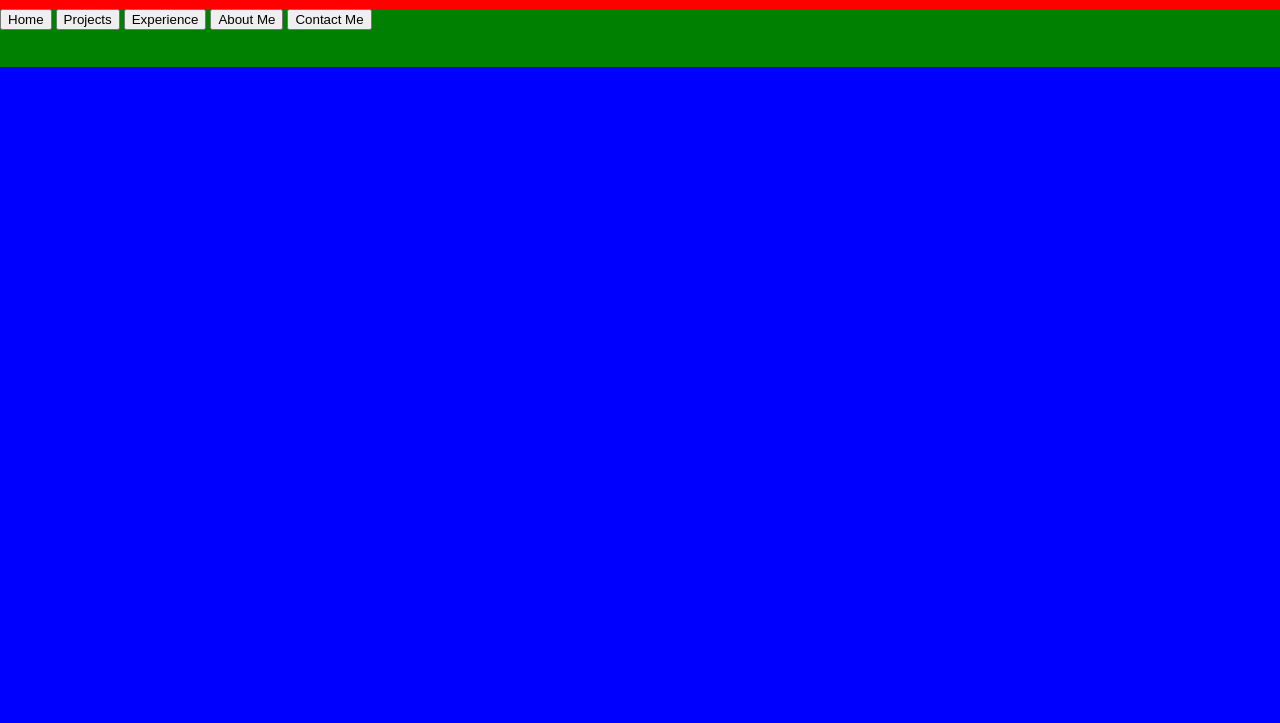
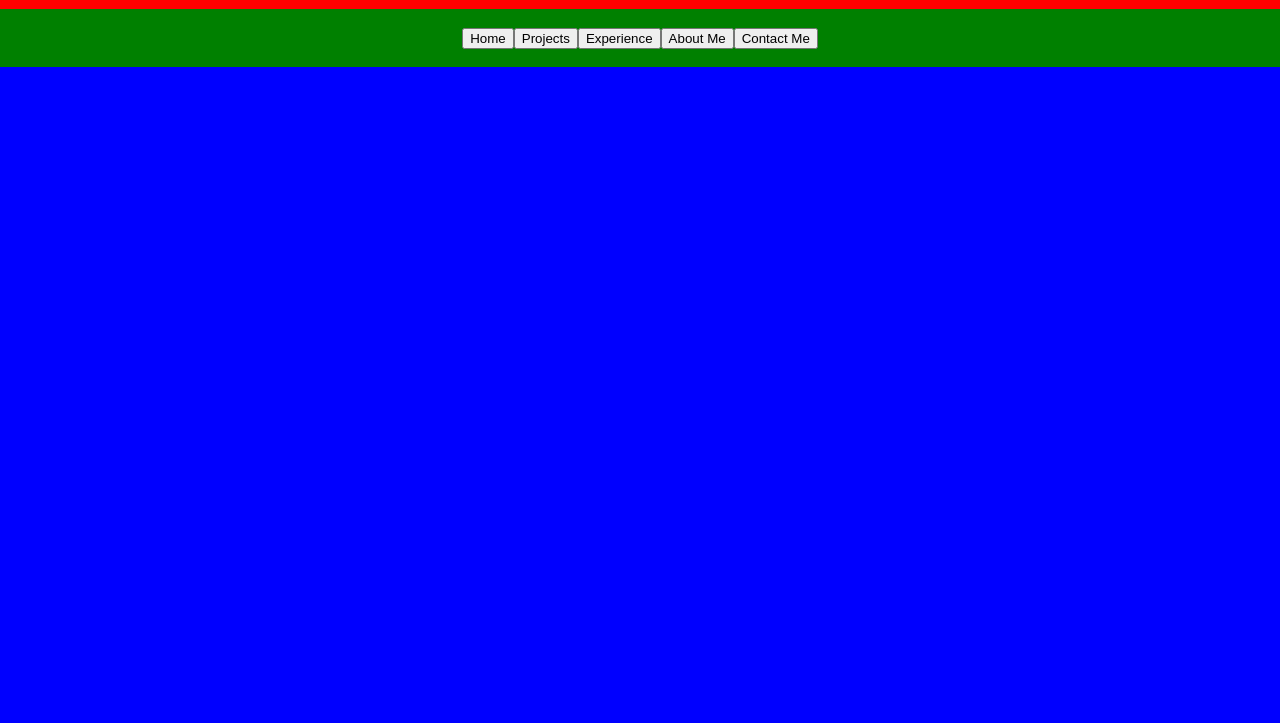
Before and after one commit to sestissi16/PortfolioWebsite, a plain HTML site: page index.html in a window 1280 px wide. Shown: the part 77-800 px from the top of the page. Drawn offline with Linux system fonts and the light colour scheme; a web font is replaced by a local one.

Commit message:
Made nav a flex box and arranged the buttons inside the box

```diff
--- a/main.css
+++ b/main.css
@@ -26,6 +26,10 @@ nav{
   height: 40%;
   width: 100%;
   background-color: green;
+  display: flex;
+  flex-direction: row;
+  align-items: center;
+  justify-content: center;
 }
 .title{
   height: 60%;
```
